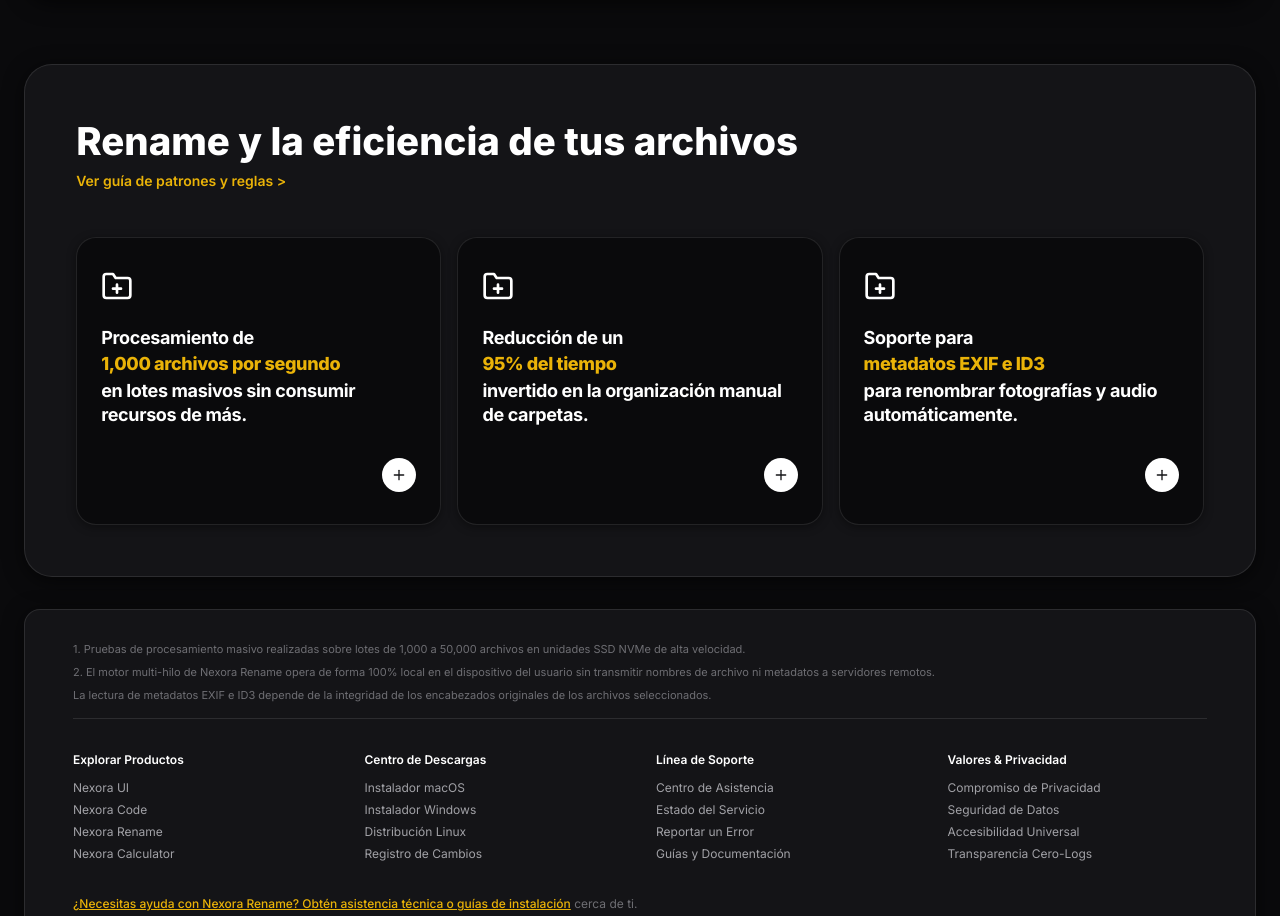
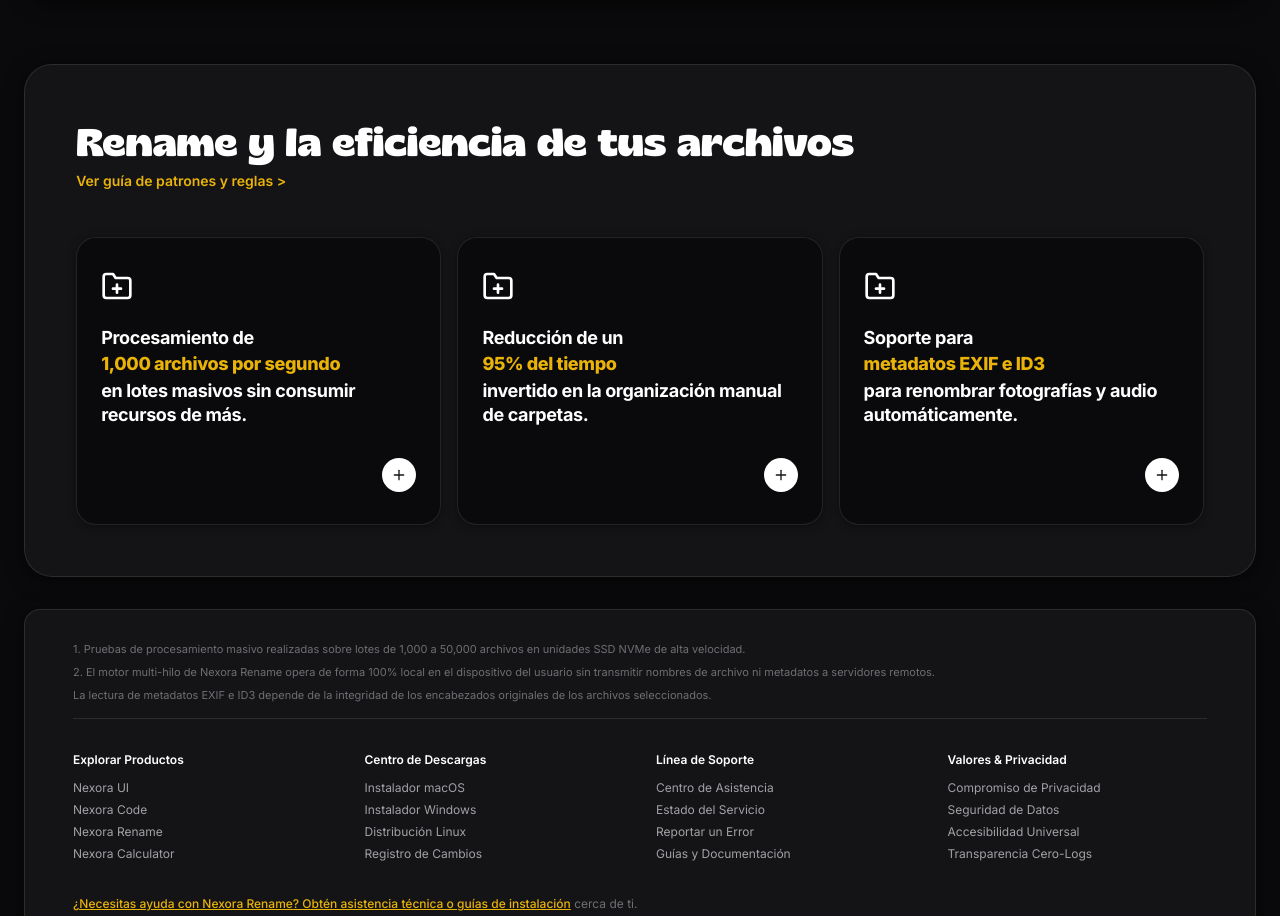
Before and after one commit to SaarmyxCode/NexoraWeb, a React (Vite) app: page /rename in a window 1280 px wide. Shown: the part 1842-2758 px from the top of the page. Built offline with nearby package versions, Linux system fonts and the light colour scheme; a web font is replaced by a local one.

Commit message:
feat: Update font-family for titles in DetailModal, FeatureStatsCard, HighlightSection, and ChangelogCard for consistent typography

```diff
--- a/src/components/DetailModal/DetailModal.css
+++ b/src/components/DetailModal/DetailModal.css
@@ -37,7 +37,7 @@
 }
 
 .modal-title {
-  font-family: var(--font-family-base);
+  font-family: var(--font-family-heading);
   font-size: clamp(1.75rem, 4vw, 3rem);
   font-weight: var(--font-weight-extrabold);
   color: var(--color-text-heading);
--- a/src/components/FeatureStatsCard/FeatureStatsCard.css
+++ b/src/components/FeatureStatsCard/FeatureStatsCard.css
@@ -30,7 +30,7 @@
 }
 
 .stats-title {
-  font-family: var(--font-family-base);
+  font-family: var(--font-family-heading);
   font-size: clamp(1.75rem, 3vw, 2.5rem);
   font-weight: var(--font-weight-extrabold);
   color: var(--color-text-heading);
--- a/src/components/HighlightSection/HighlightSection.css
+++ b/src/components/HighlightSection/HighlightSection.css
@@ -31,7 +31,7 @@
 }
 
 .highlights-title {
-  font-family: var(--font-family-base);
+  font-family: var(--font-family-heading);
   font-size: clamp(var(--font-size-xl), 3vw, var(--font-size-3xl));
   font-weight: var(--font-weight-extrabold);
   color: var(--color-text-heading);
--- a/src/components/pages/ChangelogCard/ChangelogCard.css
+++ b/src/components/pages/ChangelogCard/ChangelogCard.css
@@ -34,7 +34,7 @@
 
 /* Título y Fecha */
 .changelog-release-title {
-  font-family: var(--font-family-base);
+  font-family: var(--font-family-heading);
   font-size: clamp(2rem, 4vw, 3.25rem);
   font-weight: var(--font-weight-extrabold);
   color: var(--color-text-heading);
```
